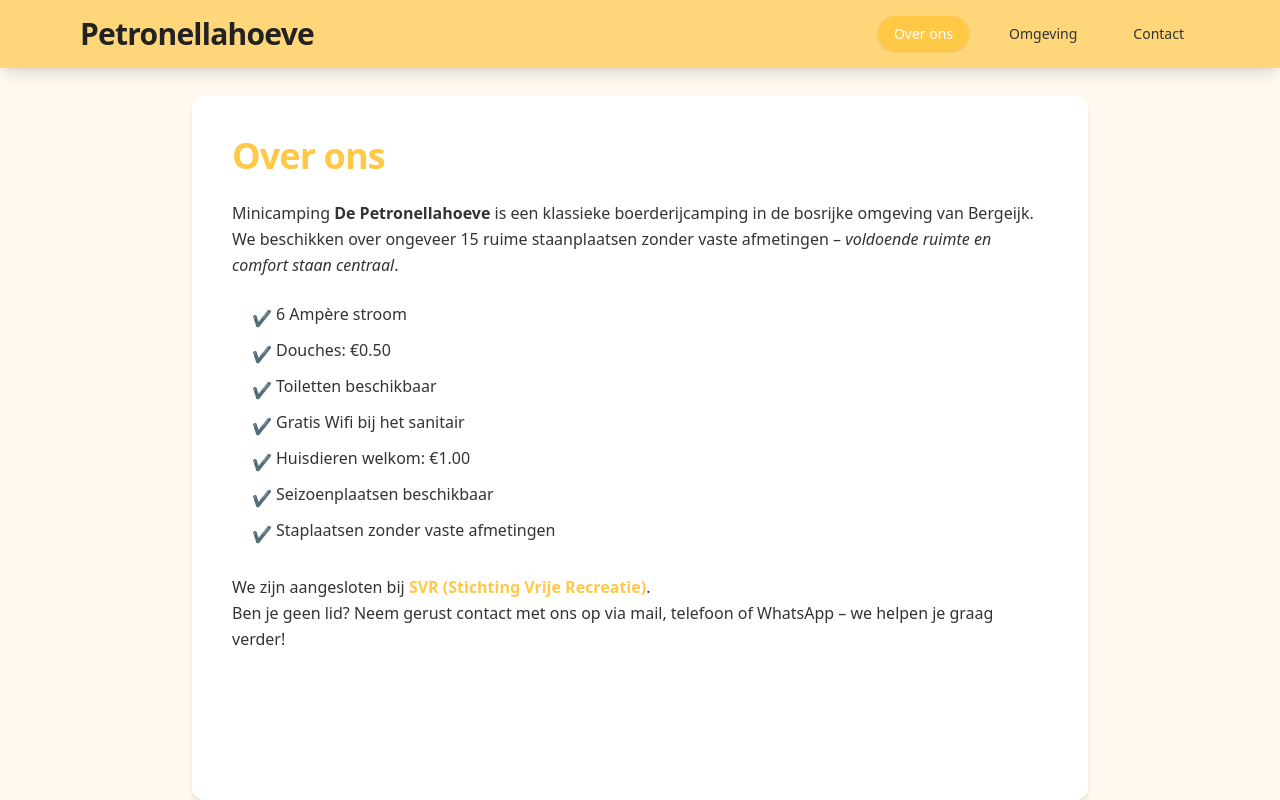
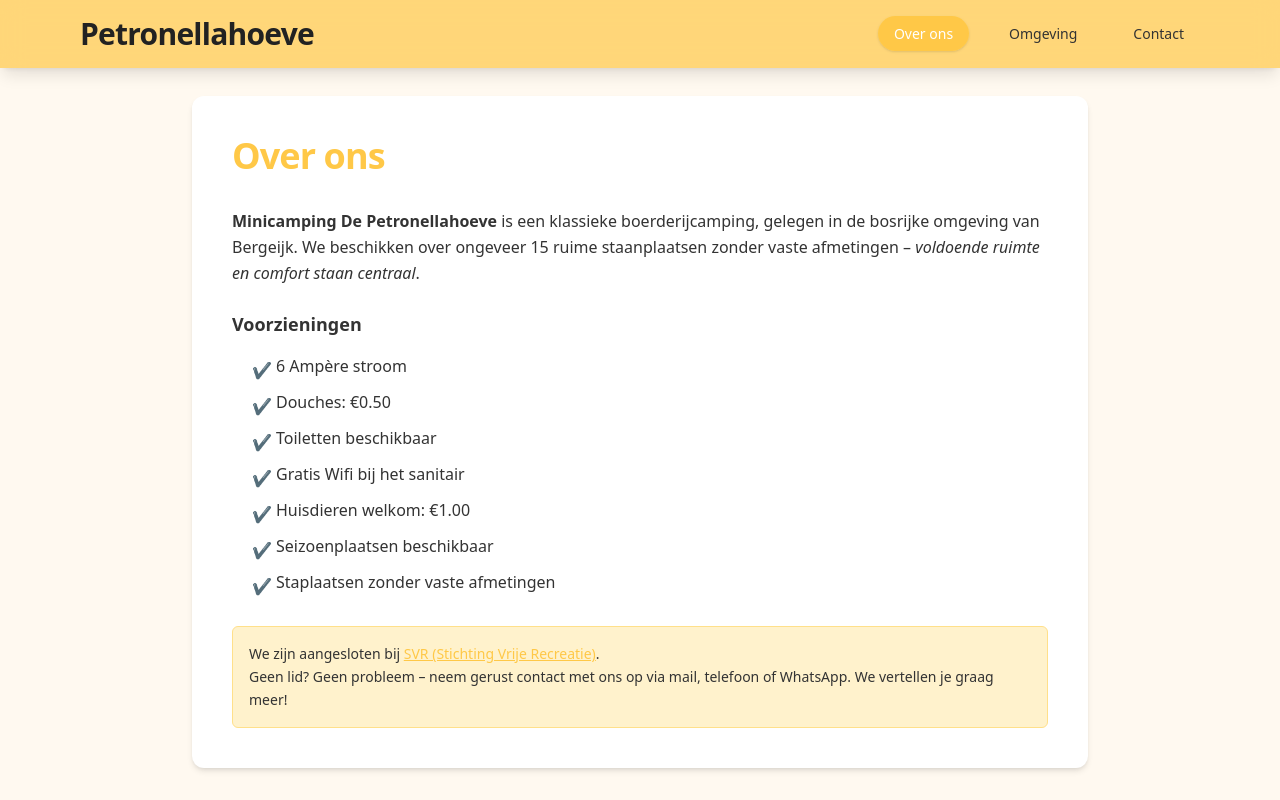
Before and after one commit to Joshua-dos-santos/petronellahoeve, a React (Vite) app: page /over-ons in a window 1280 px wide. Built offline with nearby package versions, Linux system fonts and the light colour scheme; the HTML template or start-up script is replaced by a standard one.

Commit message:
Updated styling Over Ons page

```diff
--- a/src/pages/over-ons/index.jsx
+++ b/src/pages/over-ons/index.jsx
@@ -1,20 +1,24 @@
 export default function OverOns() {
   return (
     <div className="min-h-screen bg-[#FFF9F0] text-[#333] pt-24 px-4 sm:px-6 md:px-8 flex justify-center">
-      <div className="w-full max-w-4xl bg-white shadow-md rounded-xl p-6 sm:p-10">
-
-        <h1 className="text-4xl font-extrabold text-[#FFC847] mb-6 tracking-tight">
+      <div className="w-full max-w-4xl h-5/6 bg-white shadow-md rounded-xl p-6 sm:p-10">
+        {/* Title */}
+        <h1 className="text-4xl font-extrabold text-[#FFC847] mb-8 tracking-tight">
           Over ons
         </h1>
 
+        {/* Introduction */}
         <p className="mb-6 text-base leading-relaxed">
-          Minicamping <strong>De Petronellahoeve</strong> is een klassieke
-          boerderijcamping in de bosrijke omgeving van Bergeijk. We beschikken
-          over ongeveer 15 ruime staanplaatsen zonder vaste afmetingen –{" "}
-          <em>voldoende ruimte en comfort staan centraal</em>.
+          <strong>Minicamping De Petronellahoeve</strong> is een klassieke
+          boerderijcamping, gelegen in de bosrijke omgeving van Bergeijk. We
+          beschikken over ongeveer 15 ruime staanplaatsen zonder vaste
+          afmetingen – <em>voldoende ruimte en comfort staan centraal</em>.
         </p>
 
-        <ul className="mb-8 space-y-3 pl-5 list-none">
+        {/* Amenities List */}
+        <div className="mb-8">
+          <h2 className="text-lg font-semibold mb-4">Voorzieningen</h2>
+          <ul className="space-y-3 pl-5 list-none">
             {[
               "6 Ampère stroom",
               "Douches: €0.50",
@@ -30,14 +34,23 @@
               </li>
             ))}
           </ul>
+        </div>
 
-        <p className="text-base leading-relaxed">
+        {/* SVR Membership Info */}
+        <div className="bg-[#FFF2CC] border border-[#FFE08A] rounded-md p-4 text-sm leading-relaxed">
           We zijn aangesloten bij{" "}
-          <strong className="text-[#FFC847]">SVR (Stichting Vrije Recreatie)</strong>.
-          <br />
-          Ben je geen lid? Neem gerust contact met ons op via mail, telefoon of
-          WhatsApp – we helpen je graag verder!
-        </p>
+          <a
+            href="https://www.svr.nl"
+            target="_blank"
+            rel="noopener noreferrer"
+            className="text-[#FFC847] underline hover:text-[#e6b73a]"
+          >
+            SVR (Stichting Vrije Recreatie)
+          </a>
+          . <br />
+          Geen lid? Geen probleem – neem gerust contact met ons op via mail,
+          telefoon of WhatsApp. We vertellen je graag meer!
+        </div>
       </div>
     </div>
   );
```
Lines whose indentation alone changed are shown as unchanged.
